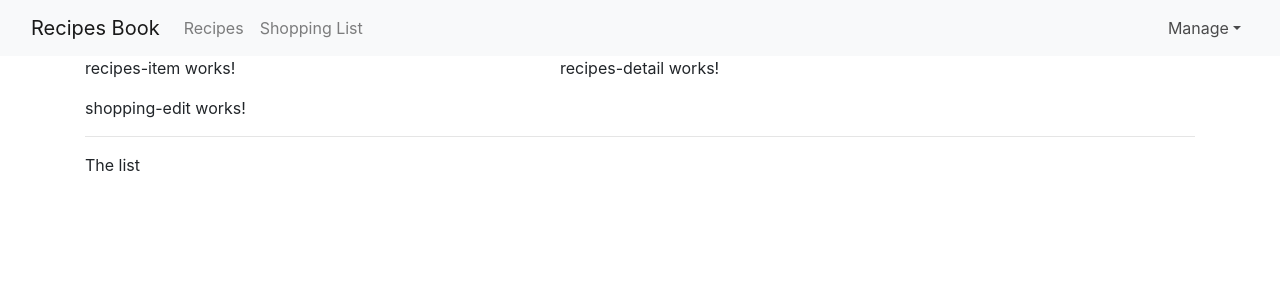
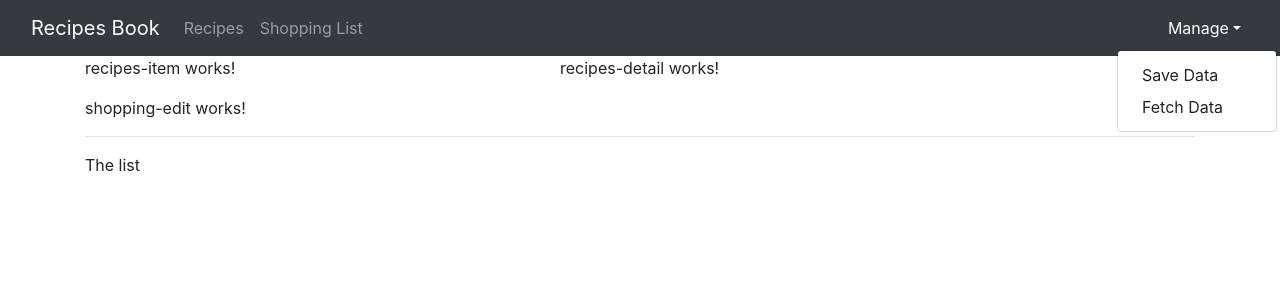
Before and after one commit to HaqueMannan/Angular-8-The-Complete-Guide, an Angular app in the folder The Project/AppProject/: page / in a window 1280 px wide. Both pictures are taken after a click on the button "Manage". Shown: the top 300 px of the page. Built offline with nearby package versions, Linux system fonts and the light colour scheme.

Commit message:
App Project - The Basics - 1.2. Creating the Navigation Bar. Fixed navbar hamburger menu and dropdown menu.

```diff
--- /dev/null
+++ b/The Project/AppProject/src/app/header/header.component.css
@@ -0,0 +1,3 @@
+.dropdown-menu {
+   left: -43px;
+}
--- a/The Project/AppProject/src/app/header/header.component.html
+++ b/The Project/AppProject/src/app/header/header.component.html
@@ -1,17 +1,17 @@
-<nav class="navbar navbar-expand-lg navbar-light bg-light">
+<nav class="navbar navbar-expand-lg navbar-dark bg-dark">
    <div class="container-fluid">
-      <div class="navbar-header">
-         <a href="#" class="navbar-brand">Recipes Book</a>
-      </div>
-      <div class="collapse navbar-collapse">
+      <a class="navbar-brand" href="#">Recipes Book</a>
+      <button class="navbar-toggler" type="button" data-toggle="collapse" data-target="#navbarNavDropdown"><span class="navbar-toggler-icon"></span></button>
+
+      <div class="collapse navbar-collapse" id="navbarNavDropdown">
          <ul class="navbar-nav mr-auto">
             <li class="nav-item"><a class="nav-link" href="#">Recipes</a></li>
             <li class="nav-item"><a class="nav-link" href="#">Shopping List</a></li>
          </ul>
-         <ul class="navbar-nav ml-auto">
-            <li class="dropdown">
-               <a class="nav-link dropdown-toggle" href="#" role="button">Manage</a>
-               <ul class="dropdown-menu">
+         <ul class="navbar-nav">
+            <li class="nav-item dropdown">
+               <a class="nav-link dropdown-toggle" href="#" id="navbarDropdownManageLink" role="button" data-toggle="dropdown">Manage</a>
+               <ul class="dropdown-menu" aria-labelledby="navbarDropdownManageLink">
                   <li><a class="dropdown-item" href="#">Save Data</a></li>
                   <li><a class="dropdown-item" href="#">Fetch Data</a></li>
                </ul>
--- a/The Project/AppProject/src/app/header/header.component.ts
+++ b/The Project/AppProject/src/app/header/header.component.ts
@@ -2,7 +2,8 @@ import { Component } from '@angular/core';
 
 @Component({
    selector: 'app-header',
-   templateUrl: './header.component.html'
+   templateUrl: './header.component.html',
+   styleUrls: ['./header.component.css']
 })
 
 export class HeaderComponent {
--- a/The Project/AppProject/src/index.html
+++ b/The Project/AppProject/src/index.html
@@ -10,5 +10,10 @@
    </head>
    <body>
       <app-root></app-root>
+
+      <!-- Bootstrap Dependencies -->
+      <script src="https://code.jquery.com/jquery-3.2.1.slim.min.js" integrity="sha384-KJ3o2DKtIkvYIK3UENzmM7KCkRr/rE9/Qpg6aAZGJwFDMVNA/GpGFF93hXpG5KkN" crossorigin="anonymous"></script>
+      <script src="https://cdnjs.cloudflare.com/ajax/libs/popper.js/1.12.9/umd/popper.min.js" integrity="sha384-ApNbgh9B+Y1QKtv3Rn7W3mgPxhU9K/ScQsAP7hUibX39j7fakFPskvXusvfa0b4Q" crossorigin="anonymous"></script>
+      <script src="https://maxcdn.bootstrapcdn.com/bootstrap/4.0.0/js/bootstrap.min.js" integrity="sha384-JZR6Spejh4U02d8jOt6vLEHfe/JQGiRRSQQxSfFWpi1MquVdAyjUar5+76PVCmYl" crossorigin="anonymous"></script>
    </body>
 </html>
```
